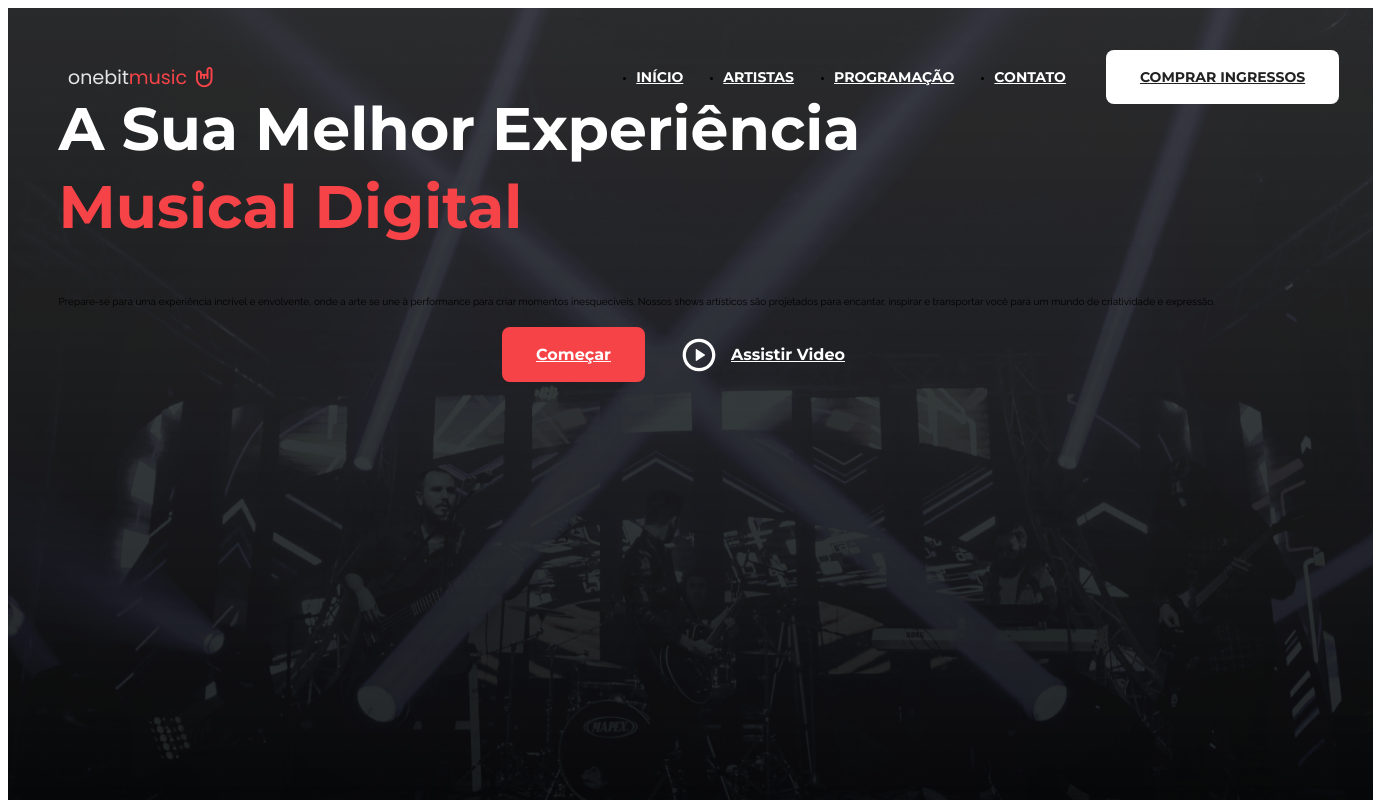
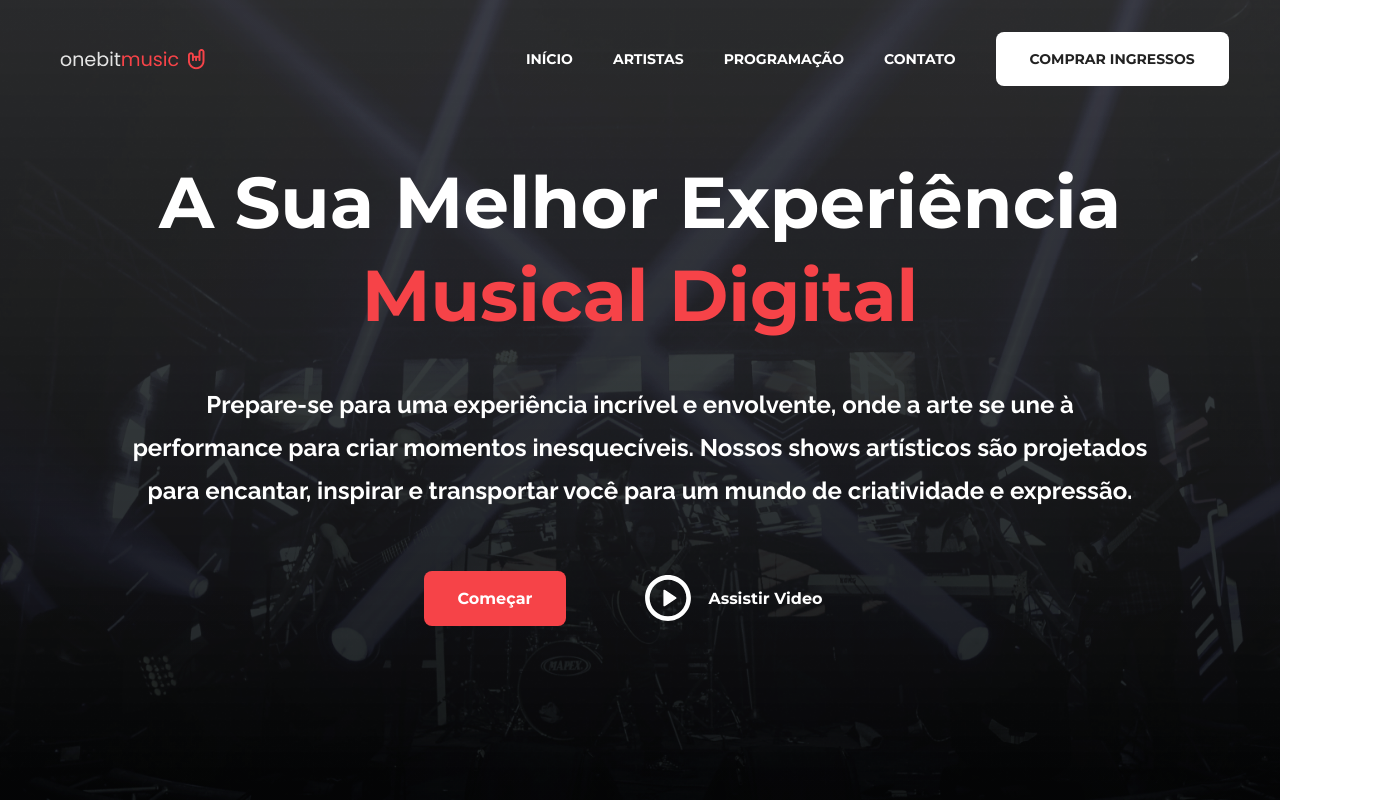
Before and after one commit to lucaseduardocrp/OBCMusic, a Next.js app: page / in a window 1280 px wide. Shown: the top 800 px of the page, 1390 px wide, since content can reach past the window. Built offline with nearby package versions, Linux system fonts and the light colour scheme.

Commit message:
Home Text finish

```diff
--- a/src/layouts/Header/styles.ts
+++ b/src/layouts/Header/styles.ts
@@ -2,7 +2,7 @@ import { FlexCSS } from './../../styles/Mixins';
 import { css, styled } from "styled-components";
 
 export const HeaderContainer = styled.header`
-  position: absolute;
+  position: fixed;
   width: 100%;
   height: 9.8rem;
   padding: 3.2rem 20%;
--- a/src/pages/index.tsx
+++ b/src/pages/index.tsx
@@ -6,17 +6,14 @@ export default function Home() {
   return (
     <Container>
       <HomeSection>
-        <h1>
-          A Sua Melhor Experiência <br />
-          <b>Musical Digital</b>
-        </h1>
+        <h1>A Sua Melhor Experiência <b>Musical Digital</b></h1>
         <p>
           Prepare-se para uma experiência incrível e envolvente, onde a arte se une à performance para criar momentos inesquecíveis. Nossos shows artísticos são projetados para encantar, inspirar e transportar você para um mundo de criatividade e expressão.
         </p>
         <div className="ButtonsContainer">
           <Button href="" background="Red" color="White">Começar</Button>
           <Button href="" background="Transparent" color="White">
-            <PlayIcon width="40" height="40"/> Assistir Video
+            <PlayIcon width="56" height="56"/> Assistir Video
           </Button>
         </div>
       </HomeSection>
--- a/src/pages/styles.ts
+++ b/src/pages/styles.ts
@@ -1,10 +1,14 @@
-import { FlexCSS, Title } from "@/styles/Mixins";
+import { FlexCSS, Paragraph, Title } from "@/styles/Mixins";
 import { styled } from "styled-components";
 
 export const Container = styled.div``;
 
 export const HomeSection = styled.section`
+  ${FlexCSS}
+  flex-direction: column;
+  gap: 4rem;
   height: 100vh;
+  text-align: center;
   background: linear-gradient(rgba(0,0,0,0.1), rgba(0,0,0,0.1)), url(/HomeBackground.png);
   background-position: center;
   background-size: cover;
@@ -13,8 +17,20 @@ export const HomeSection = styled.section`
     ${Title};
     font-size: var(--5xl);
   }
+  >p{
+    ${Paragraph};
+    font-size: var(--2xl);
+    padding: 0 8rem;
+  }
 
   .ButtonsContainer{
     ${FlexCSS};
+    gap: 4rem;
+  }
+
+  @media (max-width: 64rem) {
+    >p{
+      padding: 0;
+    }
   }
 `;
--- a/src/styles/GlobalStyles.ts
+++ b/src/styles/GlobalStyles.ts
@@ -10,9 +10,9 @@ const GlobalStyles = createGlobalStyle`
     --2xl: 2.4rem;
     --3xl: 3.4rem;
     --4xl: 4.8rem;
-    --5xl: 6rem;
+    --5xl: 7.2rem;
   }
-  s
+
   *{
     margin: 0;
     padding: 0;
@@ -47,6 +47,20 @@ const GlobalStyles = createGlobalStyle`
       padding: 3.2rem 4%;
     }
   }
+
+  @media (max-width: 64rem) {
+    :root{
+      --2xl: 2rem;
+      --5xl: 5rem;
+    }
+  }
+
+  @media (max-width: 26.563rem) {
+    :root{
+      --2xl: 1.8rem;
+      --5xl: 4.4rem;
+    }
+  }
 `;
 
 
--- a/src/styles/Mixins.ts
+++ b/src/styles/Mixins.ts
@@ -14,6 +14,15 @@ export const Title = css`
   line-height: 1.3;
 `;
 
+export const Paragraph = css`
+  font-size: var(--base);
+  font-weight: 700;
+  font-family: ${({theme}) => theme.fonts.text};
+  color: ${({theme}) => theme.colors.white};
+  line-height: 1.8;
+`;
+
+
 export const ButtonText = css`
   font-size: var(--base);
   font-weight: 700;
```
